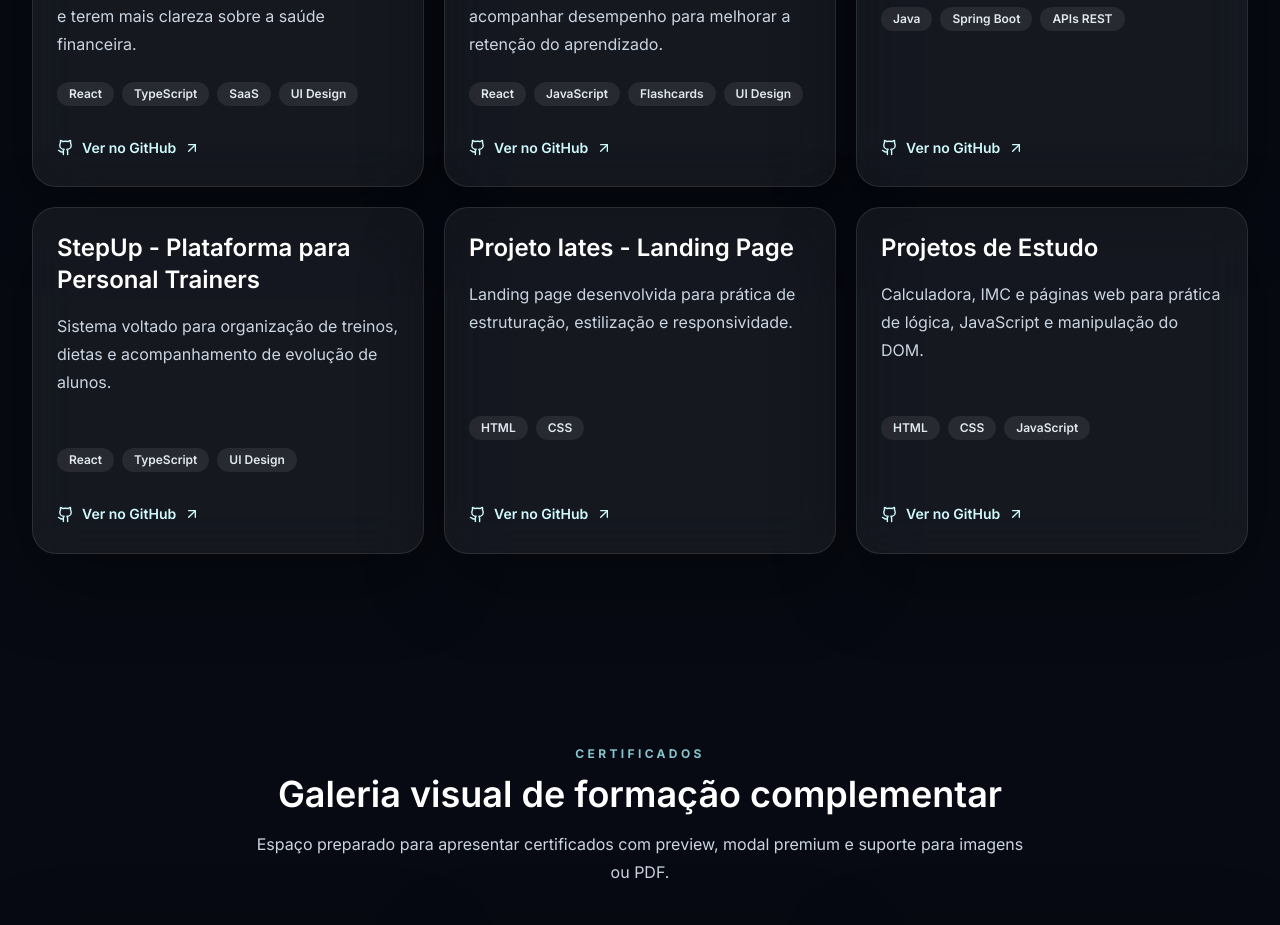
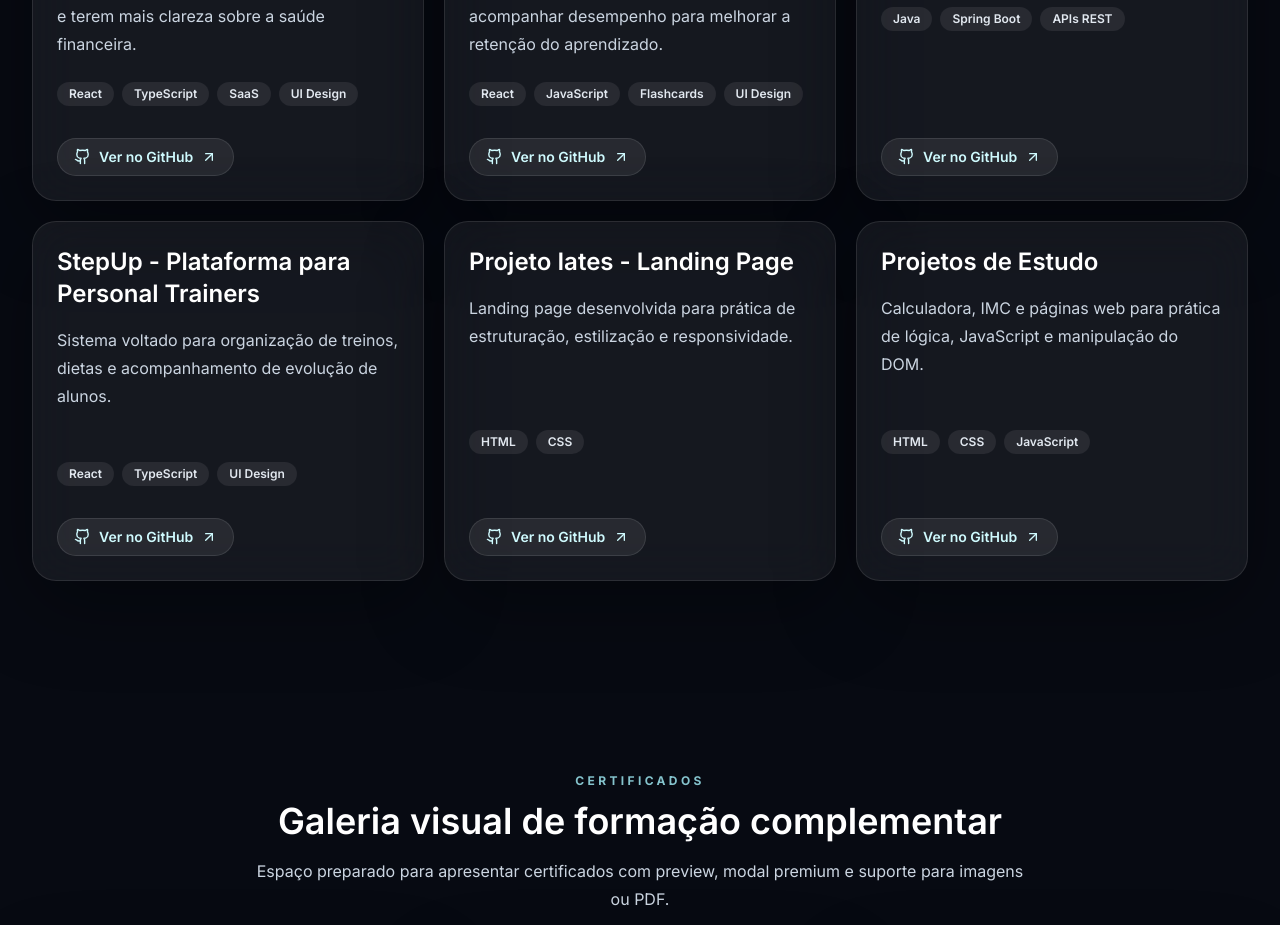
Before and after one commit to GuilhermeSBS10/Curriculo-Guilherme-Santos, a React (Vite) app: page / in a window 1280 px wide. Shown: the part 2660-3585 px from the top of the page. Built offline with nearby package versions, Linux system fonts and the light colour scheme.

Commit message:
destaca links do github nos projetos

```diff
--- a/src/sections/Projetos.tsx
+++ b/src/sections/Projetos.tsx
@@ -42,7 +42,7 @@ export function Projetos() {
                 <div className="mt-8">
                   {projeto.github ? (
                     <a
-                      className="inline-flex items-center gap-2 text-sm font-semibold text-cyan-100 transition group-hover:text-white"
+                      className="inline-flex items-center gap-2 rounded-full border border-white/10 bg-white/[0.08] px-4 py-2 text-sm font-semibold text-cyan-100 transition hover:border-cyan-200/40 hover:bg-cyan-200/10 hover:text-white"
                       href={projeto.github}
                       target="_blank"
                       rel="noreferrer"
```
